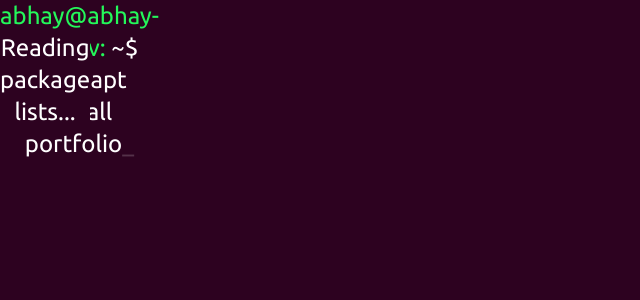
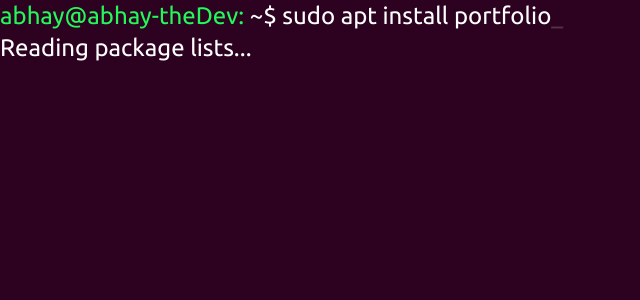
Before and after one commit to abhayrsr/portfolio, a React (Create React App) app in the folder portfolio/: page /terminal in a window 1280 px wide. Shown: the top 300 px of the page, without its empty margins (0-640 px from the left). Built offline with nearby package versions, Linux system fonts and the light colour scheme.

Commit message:
feat: styled terminal

```diff
--- a/portfolio/src/pages/terminal/terminal.jsx
+++ b/portfolio/src/pages/terminal/terminal.jsx
@@ -218,7 +218,7 @@ export default function Terminal({toggle}) {
   }, [showFourthCmdLine]);
 
   return (
-    <div className="absolute left 0">
+    <div>
       <div className="absolute md:container md:mx-auto size-full">
         <div className="absolute left 0 font-ubuntu text-white mobile:text-xs tablets:text-xl laptop:text-2xl size-full">
           {/* <p className="absolute left 0">
--- a/portfolio/tailwind.config.js
+++ b/portfolio/tailwind.config.js
@@ -5,7 +5,7 @@ module.exports = {
   content: ["./src/**/*.{js,jsx,ts,tsx}",],
   theme: {
     screens: {
-      'mobile' : '480px',
+      'mobile' : '360px',
       'tablets' : '768px',
       'laptop' : '1024px',
     },
```
